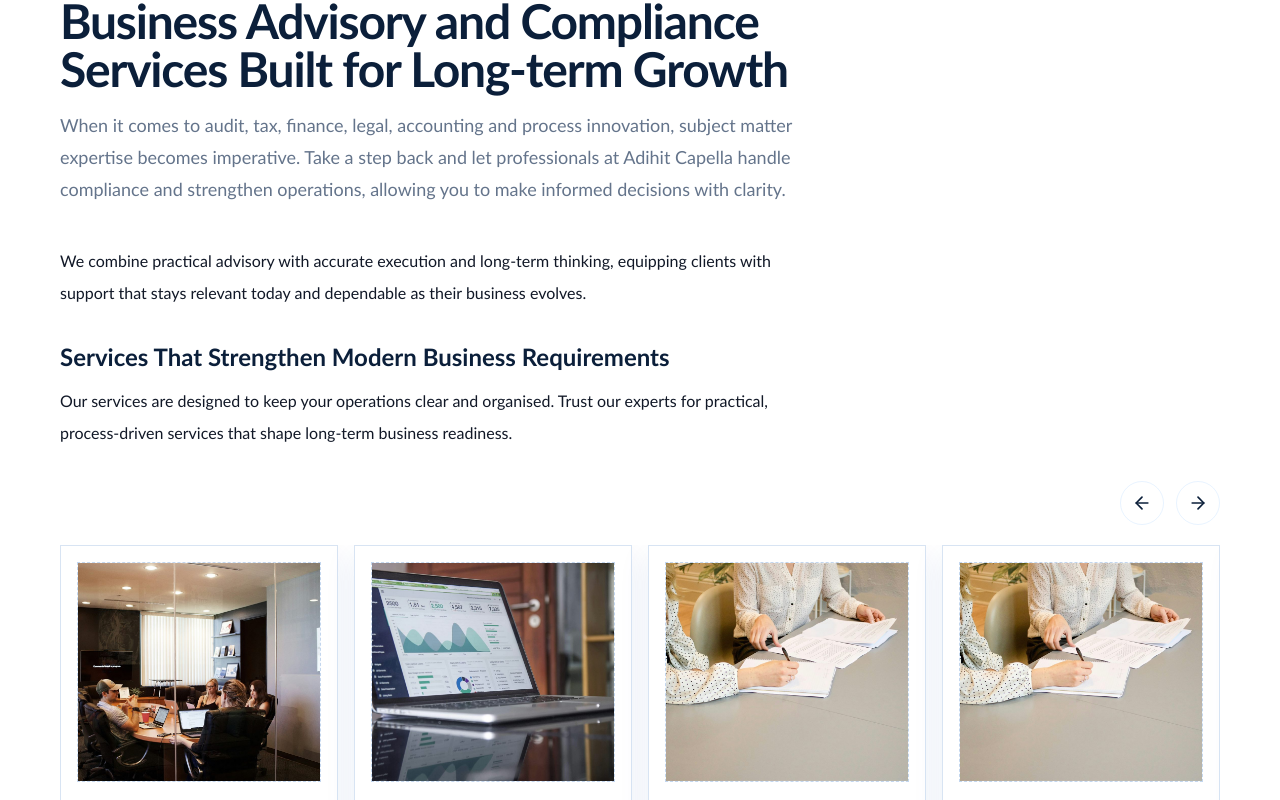
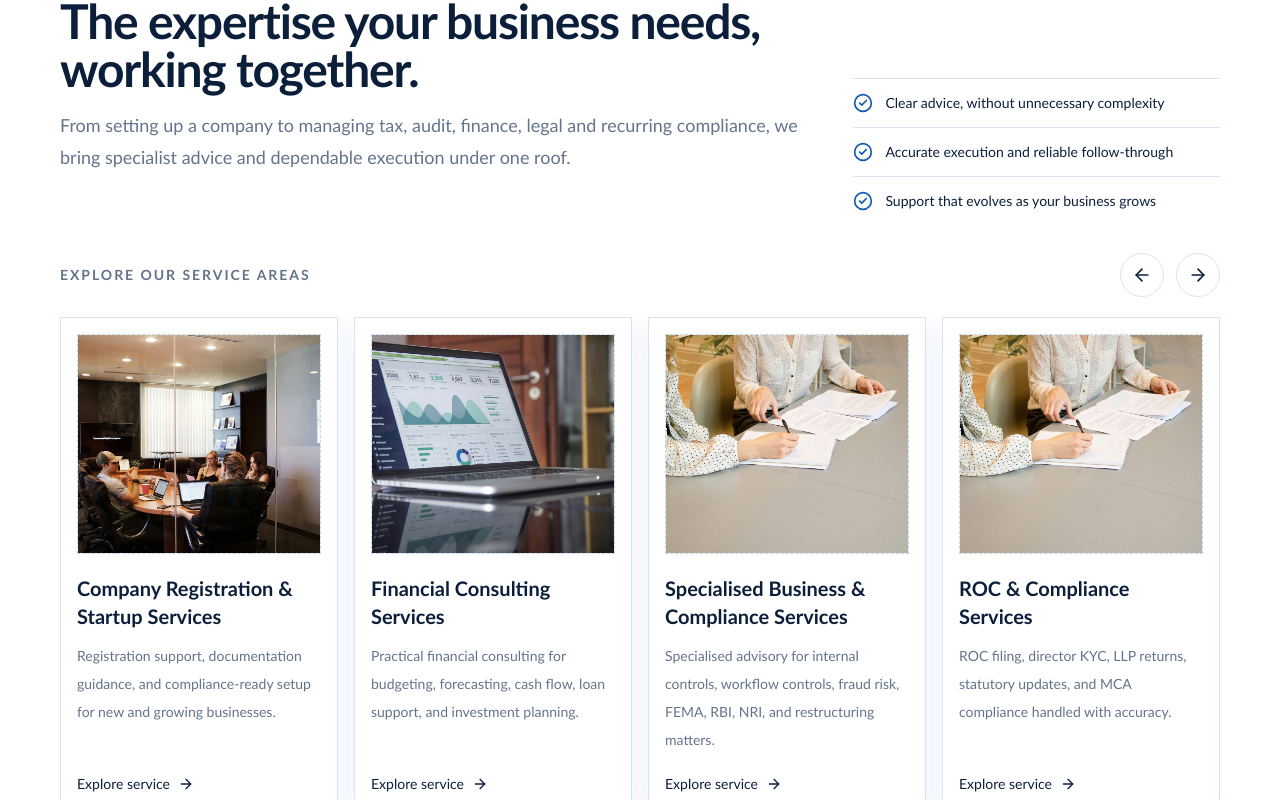
Before and after one commit to swap0804/adihit_capella_app, a Next.js app: page / in a window 1280 px wide. Shown: the part 1540-2340 px from the top of the page. Built offline with nearby package versions, Linux system fonts and the light colour scheme; no server answers.

Commit message:
services fixed

```diff
--- a/app/page.tsx
+++ b/app/page.tsx
@@ -40,53 +40,59 @@ export default function HomePage() {
     <>
       <PageHero
         {...homeHero}
-        mediaLabel="Advisory focus"
+        mediaLabel='Advisory focus'
         mediaSlides={homeHeroMediaSlides}
         showSocial
       />
 
-      <section className="section-shell">
-        <SectionHeading
-          eyebrow="Services"
-          title="Business Advisory and Compliance Services Built for Long-term Growth"
-          description="When it comes to audit, tax, finance, legal, accounting and process innovation, subject matter expertise becomes imperative. Take a step back and let professionals at Adihit Capella handle compliance and strengthen operations, allowing you to make informed decisions with clarity."
-        />
-        <p className="mb-8 max-w-3xl text-base leading-8 text-[#111827]">
-          We combine practical advisory with accurate execution and long-term thinking, equipping clients with support that stays relevant today and dependable as their business evolves.
-        </p>
-        <div className="mb-8 max-w-3xl">
-          <h3 className="text-2xl font-bold text-white">
-            Services That Strengthen Modern Business Requirements
-          </h3>
-          <p className="mt-3 text-base leading-8 text-[#111827]">
-            Our services are designed to keep your operations clear and organised. Trust our experts for practical, process-driven services that shape long-term business readiness.
-          </p>
+      <section className='section-shell'>
+        <div className='mb-10 grid gap-8 lg:grid-cols-[1.35fr_0.65fr] lg:items-end'>
+          <SectionHeading
+            eyebrow='Services'
+            title='The expertise your business needs, working together.'
+            description='From setting up a company to managing tax, audit, finance, legal and recurring compliance, we bring specialist advice and dependable execution under one roof.'
+          />
+          <div className='grid gap-3 sm:grid-cols-3 lg:grid-cols-1'>
+            {[
+              'Clear advice, without unnecessary complexity',
+              'Accurate execution and reliable follow-through',
+              'Support that evolves as your business grows',
+            ].map((item) => (
+              <div
+                key={item}
+                className='flex items-start gap-3 border-t border-[var(--card-border)] pt-3 text-sm font-medium leading-6 text-[var(--text-strong)]'
+              >
+                <CheckCircle2 className='mt-0.5 h-5 w-5 shrink-0 text-[var(--brand)]' />
+                <span>{item}</span>
+              </div>
+            ))}
+          </div>
         </div>
         <HomeServicesCarousel services={serviceCategories} />
       </section>
 
-      <section className="section-shell">
-        <div className="hero-grid items-start">
+      <section className='section-shell'>
+        <div className='hero-grid items-start'>
           <Reveal>
             <SectionHeading
-              eyebrow="Adihit Capella difference"
-              title="The Adihit Capella Difference"
-              description={homeDifferenceIntro.join(" ")}
+              eyebrow='Adihit Capella difference'
+              title='The Adihit Capella Difference'
+              description={homeDifferenceIntro.join(' ')}
             />
           </Reveal>
-          <div className="grid gap-4">
+          <div className='grid gap-4'>
             {homeDifferenceCards.map((item, index) => (
               <Reveal key={item.title} delay={index * 90}>
-                <div className="surface-card p-5">
-                  <div className="inline-flex items-center gap-3">
-                    <div className="grid h-10 w-10 place-items-center rounded-full bg-[rgba(106,214,255,0.12)] text-[var(--brand)]">
-                      <CheckCircle2 className="h-5 w-5" />
+                <div className='surface-card p-5'>
+                  <div className='inline-flex items-center gap-3'>
+                    <div className='grid h-10 w-10 place-items-center rounded-full bg-[rgba(106,214,255,0.12)] text-[var(--brand)]'>
+                      <CheckCircle2 className='h-5 w-5' />
                     </div>
-                    <h3 className="text-lg font-semibold text-white">
+                    <h3 className='text-lg font-semibold text-white'>
                       {item.title}
                     </h3>
                   </div>
-                  <p className="mt-4 text-sm leading-7 text-[var(--muted)]">
+                  <p className='mt-4 text-sm leading-7 text-[var(--muted)]'>
                     {item.description}
                   </p>
                 </div>
@@ -96,35 +102,38 @@ export default function HomePage() {
         </div>
       </section>
 
-      <section className="section-shell">
+      <section className='section-shell'>
         <SectionHeading
-          eyebrow="Latest insights & more"
-          title="Thought leadership slots built for articles, bulletins, and campaign-led advisory content."
-          description="Use these cards for blogs, articles, budget updates, or sector commentary once your editorial calendar is ready."
+          eyebrow='Latest insights & more'
+          title='Thought leadership slots built for articles, bulletins, and campaign-led advisory content.'
+          description='Use these cards for blogs, articles, budget updates, or sector commentary once your editorial calendar is ready.'
         />
-        <div className="grid gap-4 lg:grid-cols-4">
+        <div className='grid gap-4 lg:grid-cols-4'>
           {resourcePosts.map((post, index) => (
             <Reveal key={post.slug} delay={index * 60}>
-              <Link href={`/resources/${post.slug}`} className="surface-card block h-full p-4 transition hover:-translate-y-1">
+              <Link
+                href={`/resources/${post.slug}`}
+                className='surface-card block h-full p-4 transition hover:-translate-y-1'
+              >
                 <PlaceholderMedia
                   label={post.category}
-                  detail="Featured image placeholder"
-                  heightClassName="min-h-[180px]"
+                  detail='Featured image placeholder'
+                  heightClassName='min-h-[180px]'
                   media={getMediaForKeywords(post.seo.keywords)}
                 />
-                <div className="mt-5">
-                  <p className="text-sm uppercase tracking-[0.18em] text-[var(--brand)]">
+                <div className='mt-5'>
+                  <p className='text-sm uppercase tracking-[0.18em] text-[var(--brand)]'>
                     {post.category}
                   </p>
-                  <h3 className="mt-3 text-xl font-semibold text-white">
+                  <h3 className='mt-3 text-xl font-semibold text-white'>
                     {post.title}
                   </h3>
-                  <p className="mt-3 text-sm leading-7 text-[var(--muted)]">
+                  <p className='mt-3 text-sm leading-7 text-[var(--muted)]'>
                     {post.excerpt}
                   </p>
-                  <span className="card-read-more mt-5 inline-flex items-center gap-2 text-sm font-medium">
+                  <span className='card-read-more mt-5 inline-flex items-center gap-2 text-sm font-medium'>
                     Read more
-                    <ArrowRight className="h-4 w-4" />
+                    <ArrowRight className='h-4 w-4' />
                   </span>
                 </div>
               </Link>
@@ -133,32 +142,34 @@ export default function HomePage() {
         </div>
       </section>
 
-      <section className="bg-[#061b3a] px-5 py-16 md:px-8 md:py-20">
+      <section className='bg-[#061b3a] px-5 py-16 md:px-8 md:py-20'>
         <Reveal>
           <QuoteCarousel items={testimonials} />
         </Reveal>
       </section>
 
-      <section className="section-shell">
+      <section className='section-shell'>
         <SectionHeading
-          eyebrow="News"
-          title="Flexible announcement and news blocks for updates, campaigns, and important notices."
-          description="Use this row for firm announcements, service launches, tax alerts, hiring campaigns, or sector updates."
+          eyebrow='News'
+          title='Flexible announcement and news blocks for updates, campaigns, and important notices.'
+          description='Use this row for firm announcements, service launches, tax alerts, hiring campaigns, or sector updates.'
         />
-        <div className="grid gap-4 lg:grid-cols-3">
+        <div className='grid gap-4 lg:grid-cols-3'>
           {newsItems.map((item, index) => (
             <Reveal key={item.title} delay={index * 70}>
-              <Link href={item.href} className="surface-card block h-full p-5">
-                <p className="text-sm text-[var(--brand)]">{formatDate(item.date)}</p>
-                <h3 className="mt-4 text-xl font-semibold text-white">
+              <Link href={item.href} className='surface-card block h-full p-5'>
+                <p className='text-sm text-[var(--brand)]'>
+                  {formatDate(item.date)}
+                </p>
+                <h3 className='mt-4 text-xl font-semibold text-white'>
                   {item.title}
                 </h3>
-                <p className="mt-3 text-sm leading-7 text-[var(--muted)]">
+                <p className='mt-3 text-sm leading-7 text-[var(--muted)]'>
                   {item.description}
                 </p>
-                <span className="card-read-more mt-5 inline-flex items-center gap-2 text-sm font-medium">
+                <span className='card-read-more mt-5 inline-flex items-center gap-2 text-sm font-medium'>
                   Read more
-                  <ArrowRight className="h-4 w-4" />
+                  <ArrowRight className='h-4 w-4' />
                 </span>
               </Link>
             </Reveal>
@@ -166,31 +177,31 @@ export default function HomePage() {
         </div>
       </section>
 
-      <section className="section-shell">
-        <div className="hero-grid items-start">
+      <section className='section-shell'>
+        <div className='hero-grid items-start'>
           <Reveal>
-            <div className="surface-card h-full p-6 md:p-8">
-              <span className="eyebrow">Get in touch</span>
-              <h2 className="mt-5 text-3xl font-semibold text-white md:text-5xl">
+            <div className='surface-card h-full p-6 md:p-8'>
+              <span className='eyebrow'>Get in touch</span>
+              <h2 className='mt-5 text-3xl font-semibold text-white md:text-5xl'>
                 Start with a quick enquiry and shape the site content later.
               </h2>
-              <p className="mt-5 text-base leading-8 text-[var(--muted)]">
-                The left panel is intentionally content-friendly. You can replace
-                this copy with your real firm introduction, contact numbers, or
-                service-specific pitch later.
+              <p className='mt-5 text-base leading-8 text-[var(--muted)]'>
+                The left panel is intentionally content-friendly. You can
+                replace this copy with your real firm introduction, contact
+                numbers, or service-specific pitch later.
               </p>
-              <div className="mt-8">
+              <div className='mt-8'>
                 <PlaceholderMedia
-                  label="Contact visual"
-                  detail="Use a founder image, office photo, or branded illustration here."
-                  heightClassName="min-h-[260px]"
+                  label='Contact visual'
+                  detail='Use a founder image, office photo, or branded illustration here.'
+                  heightClassName='min-h-[260px]'
                 />
               </div>
             </div>
           </Reveal>
           <Reveal delay={120}>
-            <div className="surface-card p-6 md:p-8">
-              <ContactForm source="homepage" />
+            <div className='surface-card p-6 md:p-8'>
+              <ContactForm source='homepage' />
             </div>
           </Reveal>
         </div>
--- a/components/home-services-carousel.tsx
+++ b/components/home-services-carousel.tsx
@@ -33,12 +33,16 @@ export function HomeServicesCarousel({
 
   return (
     <div>
-      <div className="mb-5 flex justify-end gap-3">
+      <div className="mb-5 flex items-center justify-between gap-4">
+        <p className="text-sm font-semibold uppercase tracking-[0.14em] text-[var(--muted)]">
+          Explore our service areas
+        </p>
+        <div className="flex gap-3">
           <button
             type="button"
             onClick={() => scroll(-1)}
             aria-label="View previous services"
-          className="grid h-11 w-11 place-items-center rounded-full border border-[rgba(151,201,255,0.22)] text-white transition hover:border-[var(--brand)] hover:text-[var(--brand)]"
+            className="grid h-11 w-11 place-items-center rounded-full border border-[var(--card-border)] text-[var(--text-strong)] transition hover:border-[var(--brand)] hover:text-[var(--brand)]"
           >
             <ArrowLeft className="h-5 w-5" />
           </button>
@@ -46,10 +50,11 @@ export function HomeServicesCarousel({
             type="button"
             onClick={() => scroll(1)}
             aria-label="View next services"
-          className="grid h-11 w-11 place-items-center rounded-full border border-[rgba(151,201,255,0.22)] text-white transition hover:border-[var(--brand)] hover:text-[var(--brand)]"
+            className="grid h-11 w-11 place-items-center rounded-full border border-[var(--card-border)] text-[var(--text-strong)] transition hover:border-[var(--brand)] hover:text-[var(--brand)]"
           >
             <ArrowRight className="h-5 w-5" />
           </button>
+        </div>
       </div>
 
       <div
@@ -69,15 +74,17 @@ export function HomeServicesCarousel({
               media={getMediaForKeywords(service.seo.keywords)}
             />
             <div className="mt-5 flex flex-1 flex-col">
-              <h3 className="text-2xl font-bold text-white">{service.title}</h3>
-              <p className="mt-3 flex-1 text-sm leading-7 text-[#111827]">
-                {service.summary}
+              <h3 className="text-xl font-bold leading-7 text-[var(--text-strong)]">
+                {service.title}
+              </h3>
+              <p className="mt-3 flex-1 text-sm leading-7 text-[var(--muted)]">
+                {service.subtitle}
               </p>
               <Link
                 href={`/services/${service.slug}`}
                 className="card-read-more mt-5 inline-flex items-center gap-2 text-sm font-medium"
               >
-                Read more
+                Explore service
                 <ArrowRight className="h-4 w-4" />
               </Link>
             </div>
```
Lines whose indentation alone changed are shown as unchanged.
